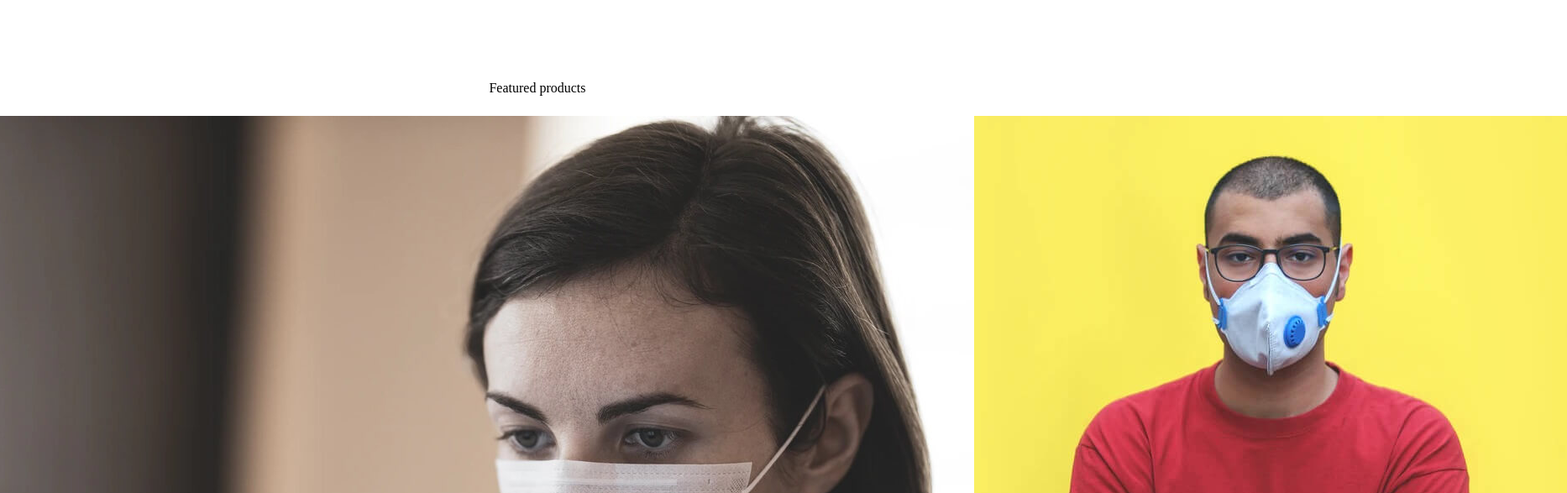
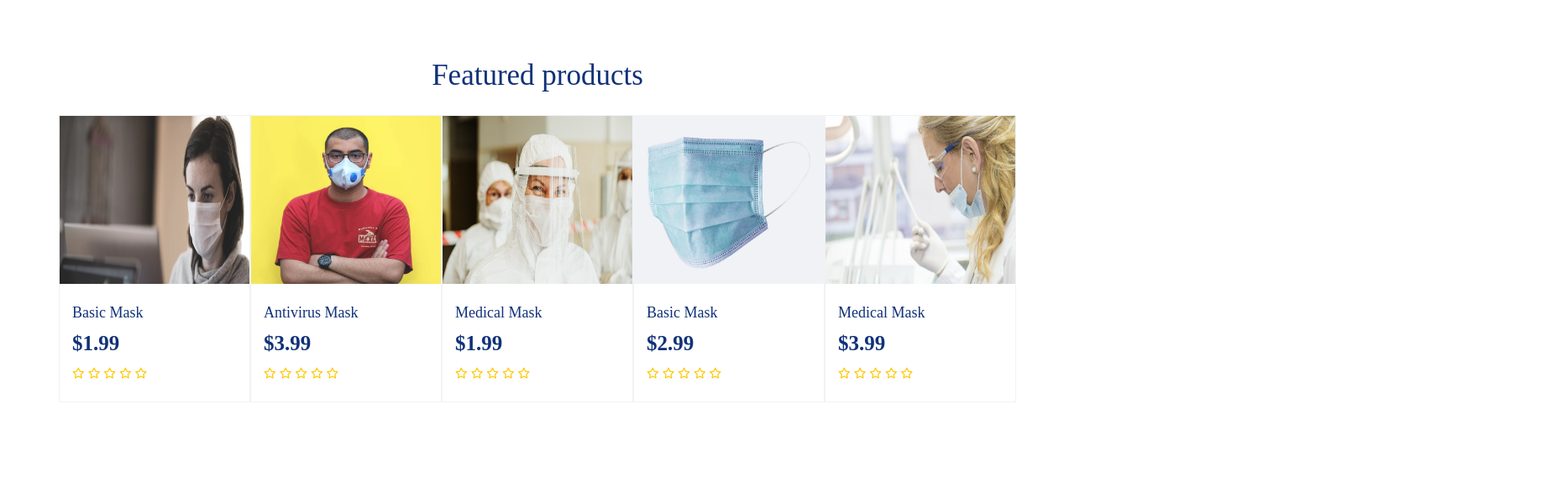
Before and after one commit to KGDEV102/project-mini-1, a plain HTML site: page index.html in a window 1280 px wide. Shown: the part 2517-3104 px from the top of the page at 84% size, 1866 px wide, since content can reach past the window. After the commit the page ends 3046 px from the top, so only its background shows below. Drawn offline with Linux system fonts and the light colour scheme; a web font is replaced by a local one.

Commit message:
create section-6

```diff
--- a/assets/css/styles.css
+++ b/assets/css/styles.css
@@ -386,13 +386,74 @@
 }
 .section-6 .inner-box{
     display: flex;
+    width:100%;
+    height: 100%;
 
 }
 .section-6 .inner-wrap{
     display: flex;
     flex-direction: column;
     align-items: center;
+    width: 100%;
+    height: 100%;
+}
+.section-6 .box-item{
+   width: 20%;
+   height: 342px;
+   border: 1px solid #F0F2F5;
+
+
 }
 .section-6 .inner-tittle{
-    padding:25px;
+    color: var(--color-one);
+    font-size: 35px;
+    margin-bottom: 30px;
 }
+.section-6 .box-item .item-image{
+    width: 100%;
+    overflow: hidden;
+    height: 100%;
+    height: 200px;
+    object-fit: cover;
+}
+
+.section-6 .box-item .item-image img{
+    width: 100%;
+    height: 200px;
+    transition: all 0.3s;
+
+
+}
+/* khi hover vào ảnh thì nó zoom ra vô */
+.section-6 .box-item:hover img{
+    transform: scale(1.1);
+}
+/* Các item trong box khi hover vào thì thành bàn tay nên thêm curson: pointer */
+.section-6 .box-item{
+    cursor: pointer;
+}
+.section-6 .box-item .item-content{
+    margin-top: 25px;
+    margin-left: 15px;
+}
+.section-6 .item-content{
+    display: flex;
+    flex-direction: column;
+    gap:15px;
+}
+.section-6 .item-content .item-name{
+    font-size: 18px;
+    color: var(--color-one);
+
+
+}
+.section-6 .item-content .item-price{
+    font-size: 25px;
+    color: var(--color-one);
+    font-weight: 550;
+}
+.section-6 .item-content .item-rate i{
+    font-size: 13px;
+    color:var(--color-two);
+    font-weight: 500;
+}
--- a/index.html
+++ b/index.html
@@ -261,7 +261,9 @@
             <div class="inner-wrap">
                 <div class="inner-tittle">Featured products</div>
                 <div class="inner-box">
+                  <!-- item 1 -->
                     <div class="box-item">
+
                         <div class="item-image">
                             <img src="assets/images/background23.jpg " alt="">
                         </div>
@@ -276,13 +278,8 @@
                                 <i class="fa-regular fa-star"></i>
                             </div>
                         </div>
-
-
-
-
-
-
                     </div>
+                    <!-- item 2 -->
                     <div class="box-item">
                         <div class="item-image">
                             <img src="assets/images/features1.jpg" alt="">
@@ -298,12 +295,8 @@
                                 <i class="fa-regular fa-star"></i>
                             </div>
                         </div>
-
-
-
-
                     </div>
-                </div>//
+                    <!-- item 3 -->
                     <div class="box-item">
                         <div class="item-image">
                             <img src="assets/images/mbr-2.jpg" alt="">
@@ -320,6 +313,7 @@
                             </div>
                         </div>
                     </div>
+                    <!-- item 4 -->
                     <div class="box-item">
                         <div class="item-image">
                             <img src="assets/images/product1.jpg" alt="">
@@ -336,6 +330,7 @@
                             </div>
                         </div>
                     </div>
+                    <!-- .item 5 -->
                     <div class="box-item">
                         <div class="item-image">
                             <img src="assets/images/mbr-3.jpg" alt="">
@@ -352,7 +347,7 @@
                             </div>
                         </div>
                     </div>
-            </div>
+
                 </div>
             </div>
         </div>
```
Lines whose indentation alone changed are shown as unchanged.
